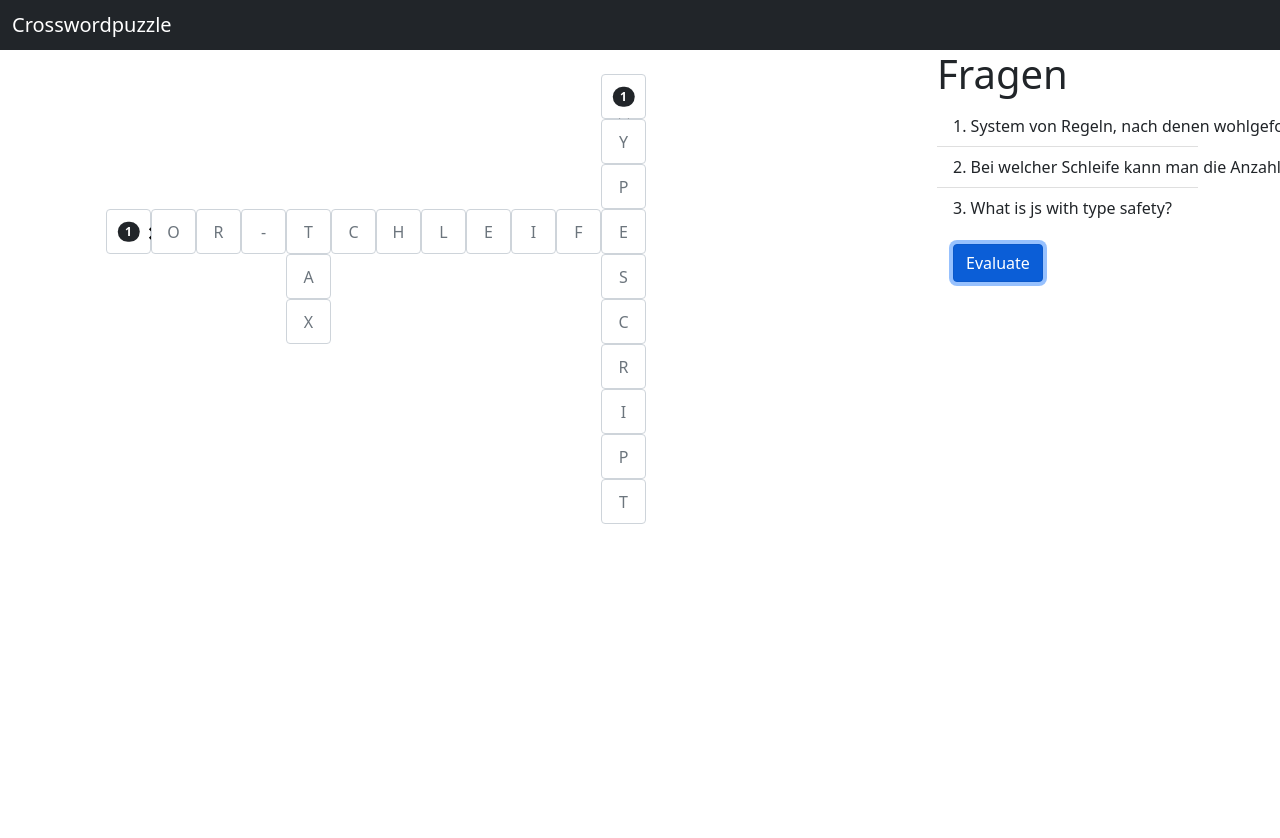
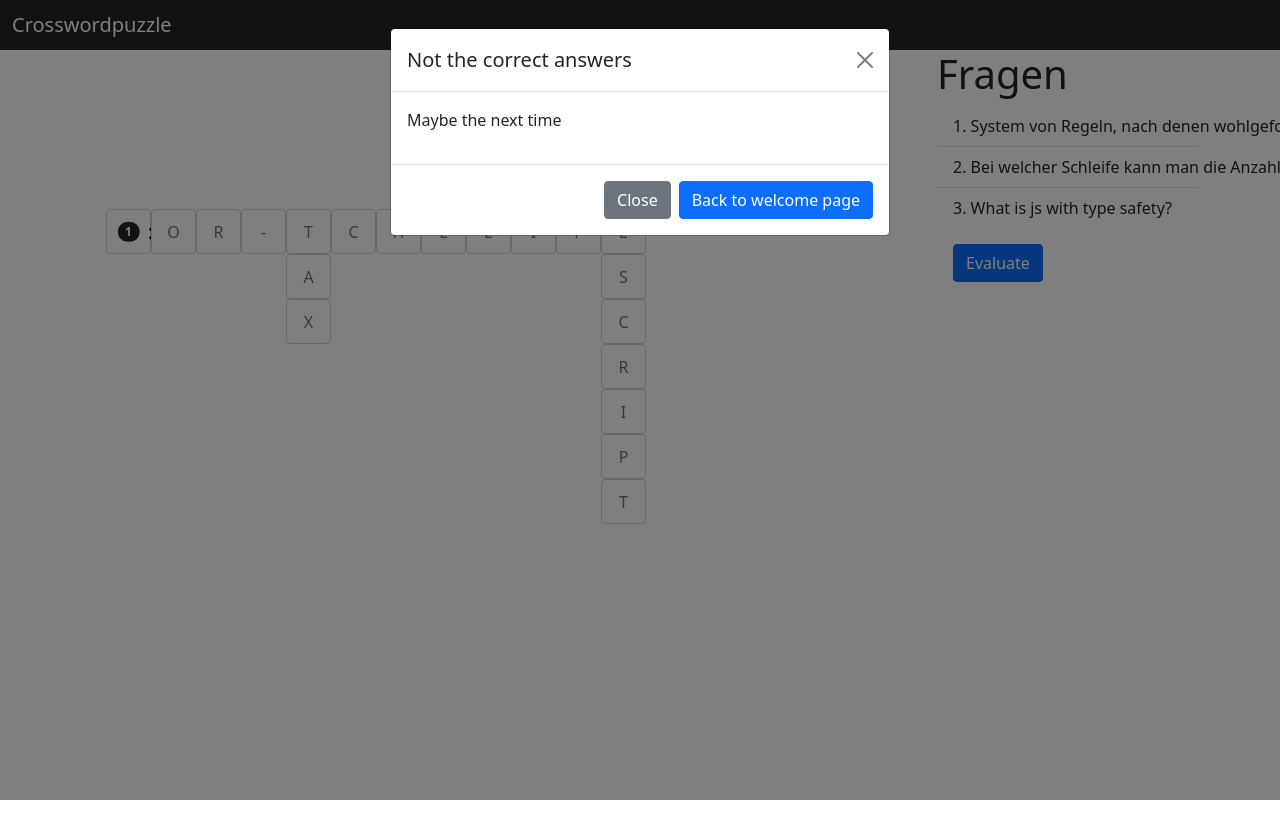
Before and after one commit to Gamify-IT/crosswordpuzzle, a Vue app: page /crosswordpuzzle in a window 1280 px wide. Both pictures are taken after a click on the button "Evaluate". Shown: the top 838 px of the page. Built offline with nearby package versions, Linux system fonts and the light colour scheme.

Commit message:
add evaluation modal

```diff
--- a/src/views/Crosswordpuzzle.vue
+++ b/src/views/Crosswordpuzzle.vue
@@ -1,13 +1,15 @@
 <script setup lang="ts">
 import { generateCrossword } from "@/crosswordgenerator";
+import { ref } from 'vue';
+import { Modal } from 'bootstrap';
 import Field from "@/components/Field.vue";
-import type { tileCrossWord } from "@/types/index";
 import type { question } from "@/types/index"
 
 const props = defineProps<{
   questions: question[];
 }>();
 
+const evaluationModal = ref(null);
 
 let quest1: question = {
   answer: "Syntax",
@@ -26,6 +28,8 @@ const questions = [quest1, quest2, quest3];
 const crosswordpuzzle = await generateCrossword(questions);
 console.log(crosswordpuzzle);
 
+var evaluationModalContext = ref({ title: '', text: '' });
+
 function evaluateSolution() {
   let isCorrect = true;
   checkLoop: crosswordpuzzle.forEach(crosswordRow => {
@@ -34,8 +38,16 @@ function evaluateSolution() {
         isCorrect = false;
       }
     })
-  })
-  console.log(isCorrect);
+  });
+  if (isCorrect) {
+    evaluationModalContext.value.title = 'Congratulations! 🥳';
+    evaluationModalContext.value.text = 'Everything right!';
+  } else {
+    evaluationModalContext.value.title = 'Not the correct answers';
+    evaluationModalContext.value.text = 'Maybe the next time';
+  }
+  const modal = new Modal(evaluationModal.value);
+  modal.show();
 }
 
 </script>
@@ -71,19 +83,21 @@ function evaluateSolution() {
 
 
 
-  <div class="modal" tabindex="-1">
+  <div ref="evaluationModal" class="modal" tabindex="-1">
     <div class="modal-dialog">
       <div class="modal-content">
         <div class="modal-header">
-          <h5 class="modal-title">Modal title</h5>
+          <h5 class="modal-title">{{ evaluationModalContext.title }} </h5>
           <button type="button" class="btn-close" data-bs-dismiss="modal" aria-label="Close"></button>
         </div>
         <div class="modal-body">
-          <p>Modal body text goes here.</p>
+          <p>{{ evaluationModalContext.text }}</p>
         </div>
         <div class="modal-footer">
           <button type="button" class="btn btn-secondary" data-bs-dismiss="modal">Close</button>
-          <button type="button" class="btn btn-primary">Save changes</button>
+          <router-link type="button" class="btn btn-primary" data-bs-dismiss="modal" :to="{ name: 'home' }">
+            Back to welcome page
+          </router-link>
         </div>
       </div>
     </div>
```
